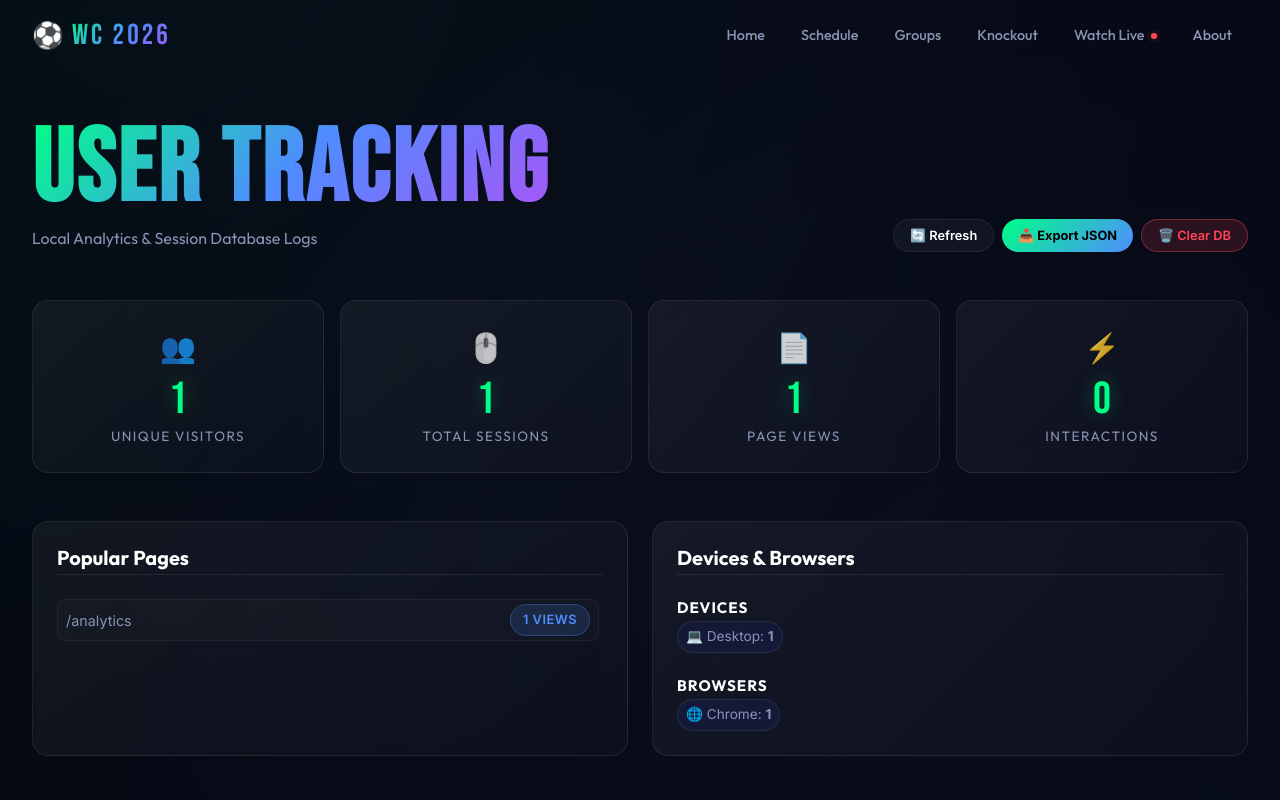
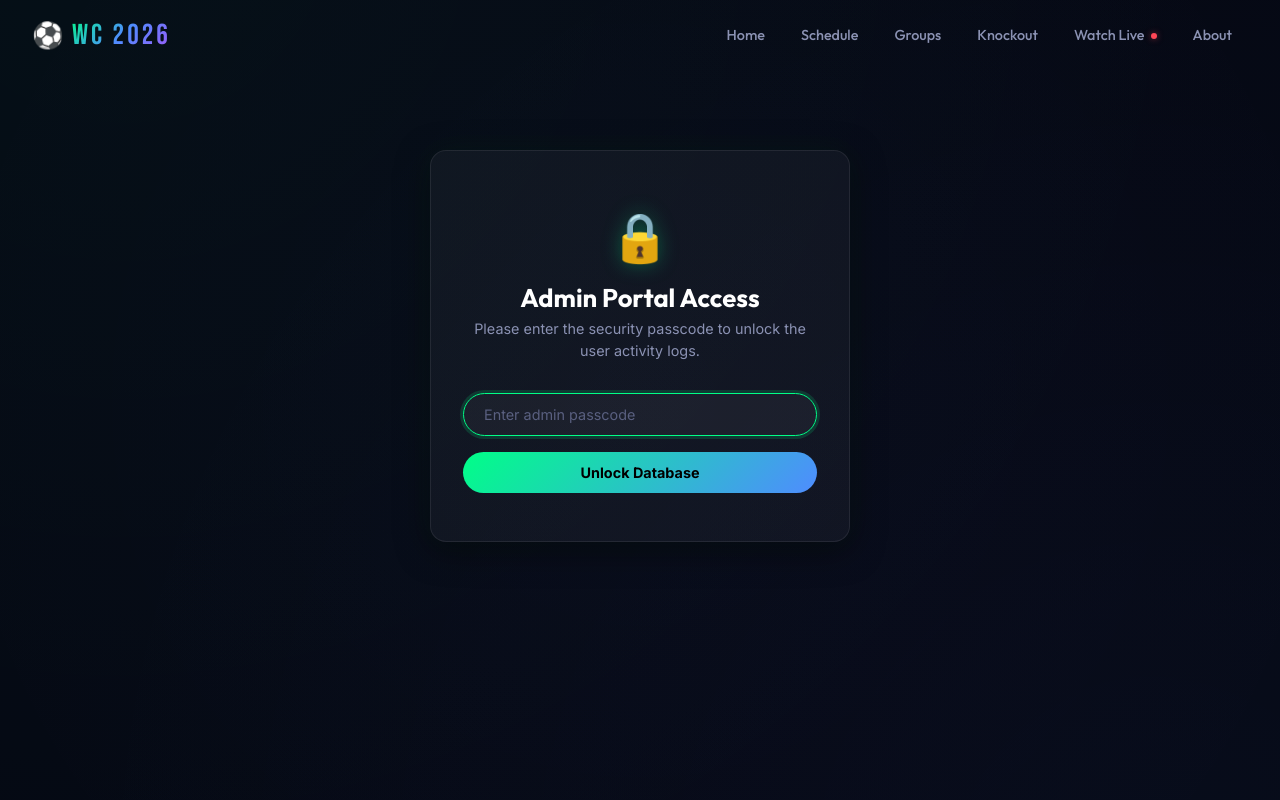
Before and after one commit to MusaibMikdad/World-Cup-2026, a React (Vite) app: page /analytics in a window 1280 px wide. Shown: the top 800 px of the page. Built offline with nearby package versions, Linux system fonts and the light colour scheme.

Commit message:
secure: implement passcode lock gate on analytics page

```diff
--- a/src/pages/Analytics.css
+++ b/src/pages/Analytics.css
@@ -392,3 +392,78 @@
     grid-template-columns: 1fr;
   }
 }
+
+/* Admin Login Styles */
+.analytics-login-container {
+  display: flex;
+  align-items: center;
+  justify-content: center;
+  min-height: calc(100vh - var(--navbar-height) - 180px);
+  padding: var(--space-xl) var(--space-md);
+}
+
+.analytics-login-card {
+  max-width: 420px;
+  width: 100%;
+  padding: var(--space-2xl) var(--space-xl);
+  text-align: center;
+  background: var(--bg-glass);
+  border: 1px solid var(--border-glass);
+  box-shadow: var(--shadow-lg), 0 0 30px rgba(0, 255, 135, 0.05);
+}
+
+.analytics-login-icon {
+  font-size: 3rem;
+  margin-bottom: var(--space-sm);
+  filter: drop-shadow(0 0 10px rgba(0, 255, 135, 0.3));
+}
+
+.analytics-login-card h2 {
+  font-family: var(--font-heading);
+  font-size: 1.6rem;
+  margin-bottom: var(--space-xs);
+  color: var(--text-primary);
+}
+
+.analytics-login-card p {
+  font-size: 0.9rem;
+  color: var(--text-secondary);
+  line-height: 1.5;
+  margin-bottom: var(--space-xl);
+}
+
+.analytics-login-form {
+  display: flex;
+  flex-direction: column;
+  gap: var(--space-md);
+  width: 100%;
+}
+
+.btn-full {
+  width: 100%;
+  justify-content: center;
+}
+
+.input-field--error {
+  border-color: #ff4757 !important;
+  box-shadow: 0 0 10px rgba(255, 71, 87, 0.2) !important;
+}
+
+.analytics-login-error {
+  color: #ff4757;
+  font-size: 0.8rem;
+  font-weight: 500;
+  margin-top: -6px;
+  text-align: left;
+}
+
+/* Shake Animation */
+@keyframes shake {
+  0%, 100% { transform: translateX(0); }
+  20%, 60% { transform: translateX(-6px); }
+  40%, 80% { transform: translateX(6px); }
+}
+
+.shake {
+  animation: shake 0.4s ease-in-out;
+}
--- a/src/pages/Analytics.jsx
+++ b/src/pages/Analytics.jsx
@@ -2,15 +2,46 @@ import { useState, useEffect } from 'react';
 import { getSummaryStats, clearDatabase, trackEvent } from '../services/analytics';
 import './Analytics.css';
 
+const ADMIN_PASSCODE = 'admin2026';
+
 export default function Analytics() {
+  const [isAuthenticated, setIsAuthenticated] = useState(
+    () => sessionStorage.getItem('wc2026_admin_auth') === 'true'
+  );
+  const [passcode, setPasscode] = useState('');
+  const [error, setError] = useState(false);
+  const [shake, setShake] = useState(false);
+
   const [stats, setStats] = useState(getSummaryStats());
   const [expandedSession, setExpandedSession] = useState(null);
   const [showClearConfirm, setShowClearConfirm] = useState(false);
 
   useEffect(() => {
-    // Refresh stats on load
-    setStats(getSummaryStats());
-  }, []);
+    if (isAuthenticated) {
+      setStats(getSummaryStats());
+    }
+  }, [isAuthenticated]);
+
+  const handleLoginSubmit = (e) => {
+    e.preventDefault();
+    if (passcode === ADMIN_PASSCODE) {
+      setIsAuthenticated(true);
+      sessionStorage.setItem('wc2026_admin_auth', 'true');
+      trackEvent('Action', 'Admin login successful');
+    } else {
+      setError(true);
+      setShake(true);
+      setTimeout(() => setShake(false), 400);
+      trackEvent('Action', 'Admin login failed (incorrect passcode)');
+    }
+  };
+
+  const handleLogout = () => {
+    trackEvent('Action', 'Admin logout');
+    setIsAuthenticated(false);
+    sessionStorage.removeItem('wc2026_admin_auth');
+    setPasscode('');
+  };
 
   const handleRefresh = () => {
     setStats(getSummaryStats());
@@ -69,6 +100,37 @@ export default function Analytics() {
     return `${mins}m ${secs % 60}s`;
   };
 
+  // Auth Protection Gate Screen
+  if (!isAuthenticated) {
+    return (
+      <div className="analytics-login-container container animate-fade-in">
+        <div className={`analytics-login-card glass-card ${shake ? 'shake' : ''}`}>
+          <div className="analytics-login-icon">🔒</div>
+          <h2>Admin Portal Access</h2>
+          <p>Please enter the security passcode to unlock the user activity logs.</p>
+          <form onSubmit={handleLoginSubmit} className="analytics-login-form">
+            <input
+              type="password"
+              placeholder="Enter admin passcode"
+              value={passcode}
+              onChange={(e) => {
+                setPasscode(e.target.value);
+                setError(false);
+              }}
+              className={`input-field ${error ? 'input-field--error' : ''}`}
+              autoFocus
+            />
+            {error && <span className="analytics-login-error">Incorrect passcode. Please try again.</span>}
+            <button type="submit" className="btn btn-primary btn-full">
+              Unlock Database
+            </button>
+          </form>
+        </div>
+      </div>
+    );
+  }
+
+  // Dashboard Screen (Unlocked)
   return (
     <div className="analytics-page container animate-fade-in">
       <div className="analytics-header">
@@ -85,6 +147,9 @@ export default function Analytics() {
           </button>
           <button className="btn btn-danger btn-sm" onClick={() => setShowClearConfirm(true)}>
             🗑️ Clear DB
+          </button>
+          <button className="btn btn-secondary btn-sm" onClick={handleLogout}>
+            🔒 Lock Portal
           </button>
         </div>
       </div>
```
